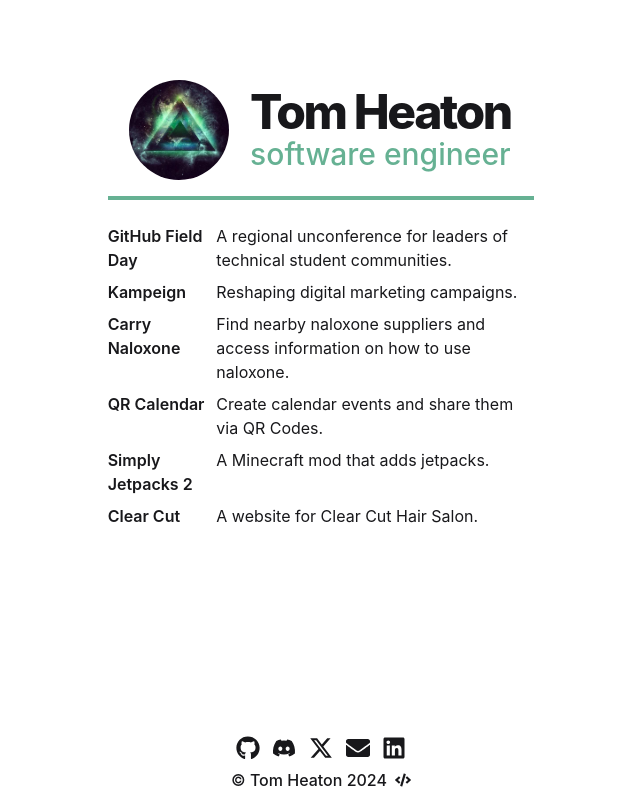
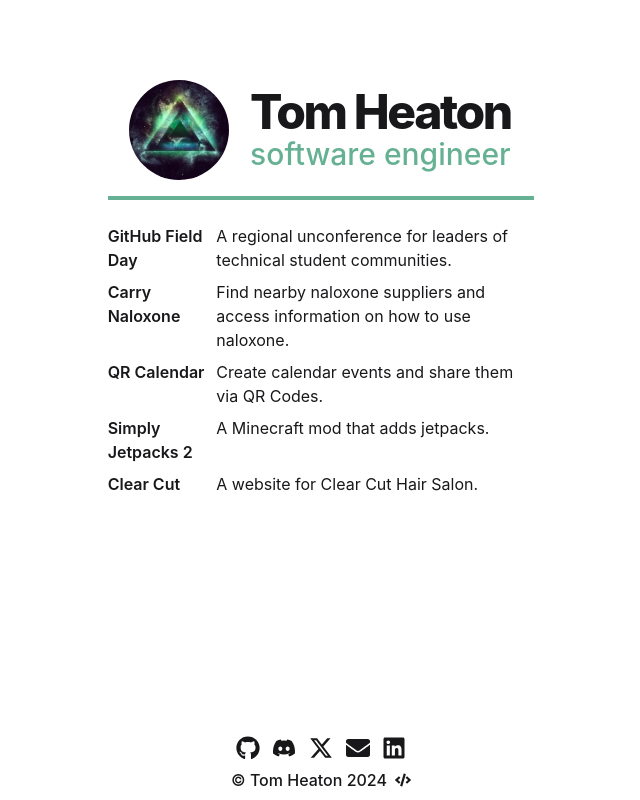
Before and after one commit to tomheaton/tomheaton.dev, a Next.js app: page / in a window 1280 px wide. Shown: the whole page, without its empty margins (319-959 px from the left). Built offline with nearby package versions, Linux system fonts and the light colour scheme.

Commit message:
chore: remove old code

```diff
--- a/package.json
+++ b/package.json
@@ -23,7 +23,6 @@
     "@vercel/analytics": "^1.3.1",
     "@vercel/speed-insights": "^1.0.12",
     "next": "15.0.0",
-    "number-to-words": "^1.2.4",
     "react": "19.0.0-rc-65a56d0e-20241020",
     "react-dom": "19.0.0-rc-65a56d0e-20241020",
     "react-hot-toast": "^2.4.1",
--- a/src/app/layout.tsx
+++ b/src/app/layout.tsx
@@ -1,7 +1,7 @@
 import "@/styles/globals.css";
 
-import Footer from "@/components/footer";
-import Header from "@/components/header";
+import { Footer } from "@/components/footer";
+import { Header } from "@/components/header";
 import { Analytics } from "@vercel/analytics/react";
 import { SpeedInsights } from "@vercel/speed-insights/next";
 import type { Metadata, Viewport } from "next";
--- a/src/app/music/page.tsx
+++ b/src/app/music/page.tsx
@@ -1,4 +1,4 @@
-import TrackCard from "@/components/track-card";
+import { TrackCard } from "@/components/track-card";
 import { trackSchema, type Track } from "@/utils/types";
 import type { Metadata } from "next";
 
--- a/src/app/page.tsx
+++ b/src/app/page.tsx
@@ -1,22 +1,15 @@
-// import { getAge } from "@/utils";
-// import { toWords } from "number-to-words";
 import { Fragment } from "react";
 
 const projectData: {
   name: string;
   description: string;
-  url?: string;
+  url: string;
 }[] = [
   {
     name: "GitHub Field Day",
     description:
       "A regional unconference for leaders of technical student communities.",
     url: "https://githubfieldday.com",
-  },
-  {
-    name: "Kampeign",
-    description: "Reshaping digital marketing campaigns.",
-    url: "https://kampeign.com",
   },
   {
     name: "Carry Naloxone",
@@ -39,45 +32,11 @@ const projectData: {
     description: "A website for Clear Cut Hair Salon.",
     url: "https://clearcutsalon.co.uk",
   },
-];
+] as const;
 
 export default async function Page() {
-  // let ageText = toWords(getAge(new Date("09/30/2002")));
-  // ageText = ageText.charAt(0).toUpperCase() + ageText.slice(1);
-
   return (
     <main className="mx-auto flex w-2/3 flex-col lg:w-1/3">
-      {/* <h2 className="text-2xl font-bold tracking-tight">About</h2>
-      <p>
-        I&apos;m a {ageText} year old software engineer from the United Kingdom.
-      </p>
-      <br /> */}
-      {/* <p className="text-center text-xl"> */}
-      {/* {ageText} year old software engineer from the United Kingdom. */}
-      {/* Software engineer from the United Kingdom. */}
-      {/* </p> */}
-      {/* <br /> */}
-      {/* <h2 className="text-2xl font-bold tracking-tight">Work</h2> */}
-      {/* <table>
-        <tbody>
-          {projectData.map((project, index) => (
-            <tr key={index}>
-              <td className="w-32">
-                <a
-                  target="_blank"
-                  rel="external noopener noreferrer"
-                  href={project.url}
-                  aria-label={project.name}
-                  className="font-semibold"
-                >
-                  {project.name}
-                </a>
-              </td>
-              <td>{project.description}</td>
-            </tr>
-          ))}
-        </tbody>
-      </table> */}
       <div className="grid grid-cols-1 lg:grid-cols-4 mt-2 gap-2">
         {projectData.map((project, index) => (
           <Fragment key={index}>
@@ -98,8 +57,6 @@ export default async function Page() {
           </Fragment>
         ))}
       </div>
-      {/* <br /> */}
-      {/* <h2 className="text-3xl font-bold tracking-tight">Music</h2> */}
     </main>
   );
 }
--- a/src/app/projects/page.tsx
+++ b/src/app/projects/page.tsx
@@ -1,4 +1,4 @@
-import RepoCard from "@/components/repo-card";
+import { RepoCard } from "@/components/repo-card";
 import { repoSchema, type Repo } from "@/utils/types";
 import type { Metadata } from "next";
 
--- a/src/components/cards.tsx
+++ b/src/components/cards.tsx
@@ -13,7 +13,7 @@ const cardData: CardData[] = [
       "A website for a hair salon built with Next.js and TailwindCSS",
     link: "https://clearcutsalon.co.uk",
   },
-];
+] as const;
 
 export default function Cards() {
   return (
--- a/src/components/footer.tsx
+++ b/src/components/footer.tsx
@@ -12,7 +12,7 @@ import {
 } from "react-icons/fa";
 import { FaXTwitter } from "react-icons/fa6";
 
-export default function Footer() {
+export function Footer() {
   const handleCopyDiscord = async (e: SyntheticEvent) => {
     e.preventDefault();
     copyToClipboard("tomheaton")
--- a/src/components/header.tsx
+++ b/src/components/header.tsx
@@ -1,7 +1,7 @@
 import Image from "next/image";
 import Link from "next/link";
 
-export default function Header() {
+export function Header() {
   return (
     <header className="mx-auto mt-20 flex w-2/3 flex-col items-center gap-y-4 text-center md:flex-row lg:w-1/3">
       <div className="w-1/3">
--- a/src/components/repo-card.tsx
+++ b/src/components/repo-card.tsx
@@ -1,6 +1,6 @@
 import type { Repo } from "@/utils/types";
 
-export default function RepoCard({ repo }: { repo: Repo }) {
+export function RepoCard({ repo }: { repo: Repo }) {
   return (
     <a
       href={repo.link}
--- a/src/components/track-card.tsx
+++ b/src/components/track-card.tsx
@@ -1,7 +1,7 @@
 import type { Track } from "@/utils/types";
 import Image from "next/image";
 
-export default function TrackCard({ track }: { track: Track }) {
+export function TrackCard({ track }: { track: Track }) {
   return (
     <a
       href={track.link}
```
Also changed, not shown: 1 other file (tests, documents, lock files or other folders).
